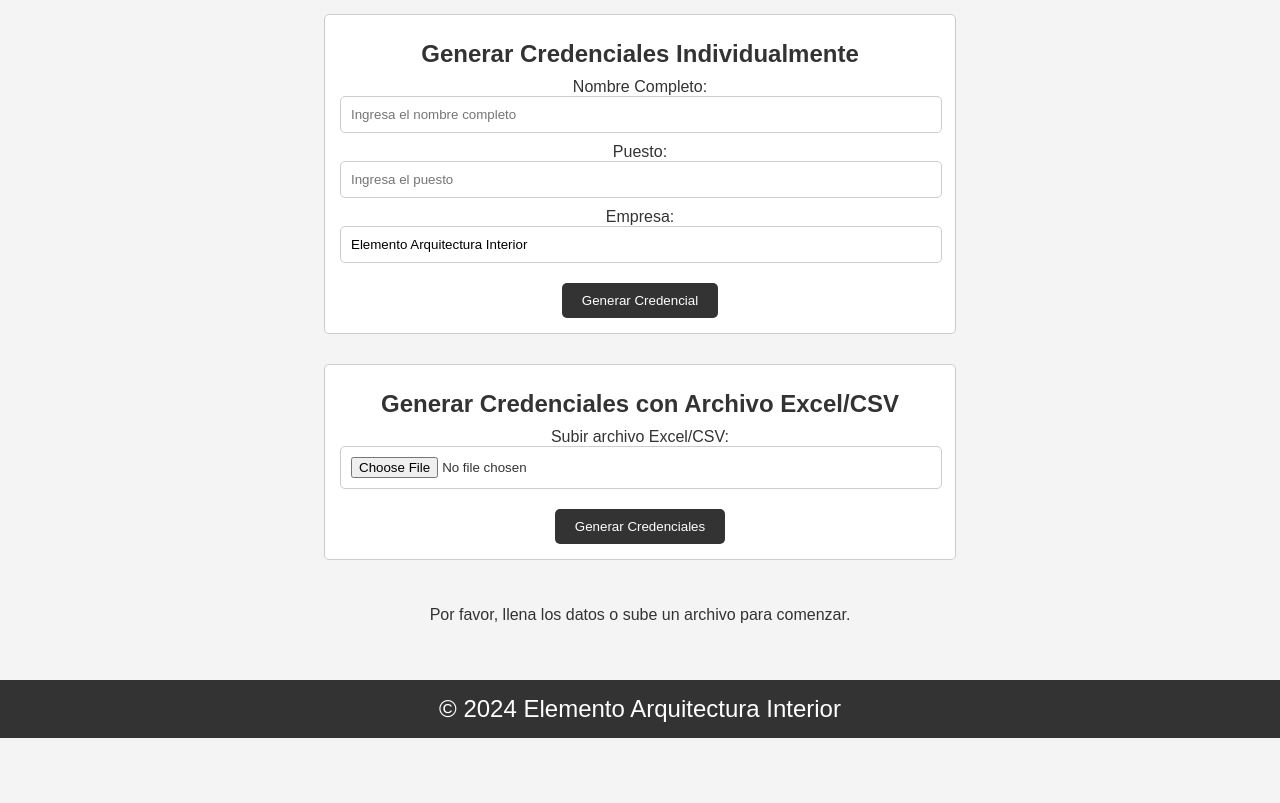
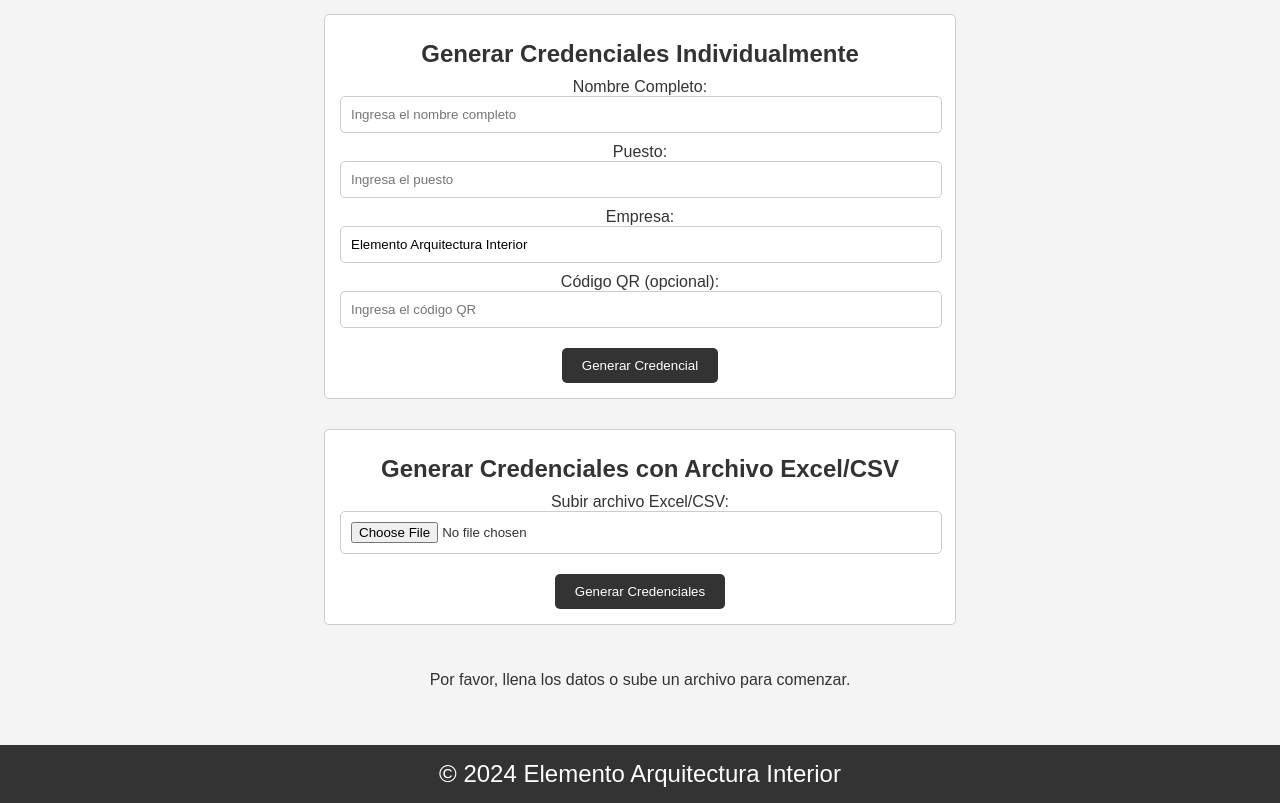
Before and after one commit to AdminC3A/C3A-CREDENCIALES, a plain HTML site: page index.html in a window 1280 px wide. Shown: the part 64-867 px from the top of the page. Before the commit the page ends 802 px from the top, so only its background shows below. Drawn offline with Linux system fonts and the light colour scheme; a script that the page names is missing.

Commit message:
Update index.html

```diff
--- a/index.html
+++ b/index.html
@@ -25,6 +25,10 @@
                 <label for="empresa">Empresa:</label>
                 <input type="text" id="empresa" placeholder="Ingresa la empresa" value="Elemento Arquitectura Interior">
             </div>
+            <div>
+                <label for="codigoQR">Código QR (opcional):</label>
+                <input type="text" id="codigoQR" placeholder="Ingresa el código QR">
+            </div>
             <button id="generarUno">Generar Credencial</button>
         </section>
 
```
